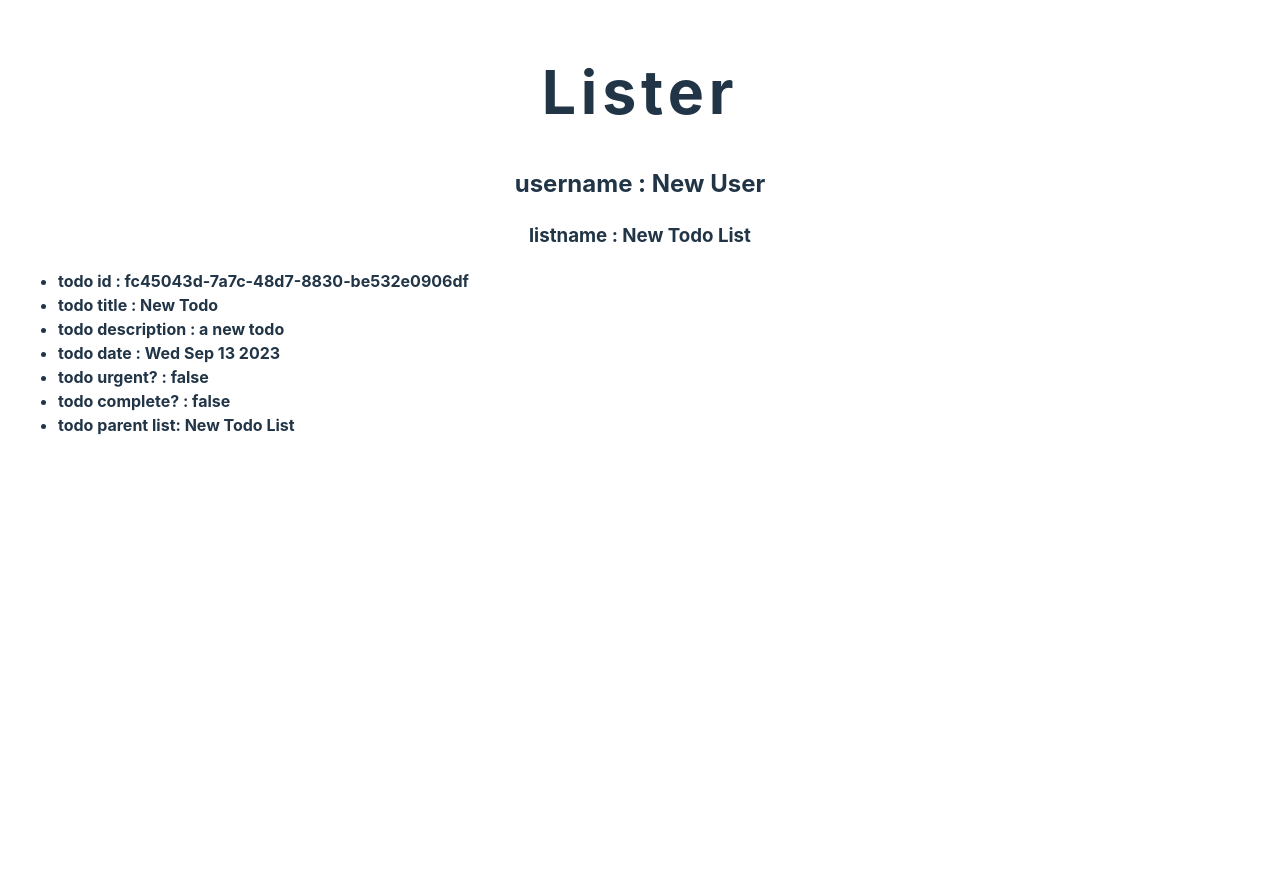
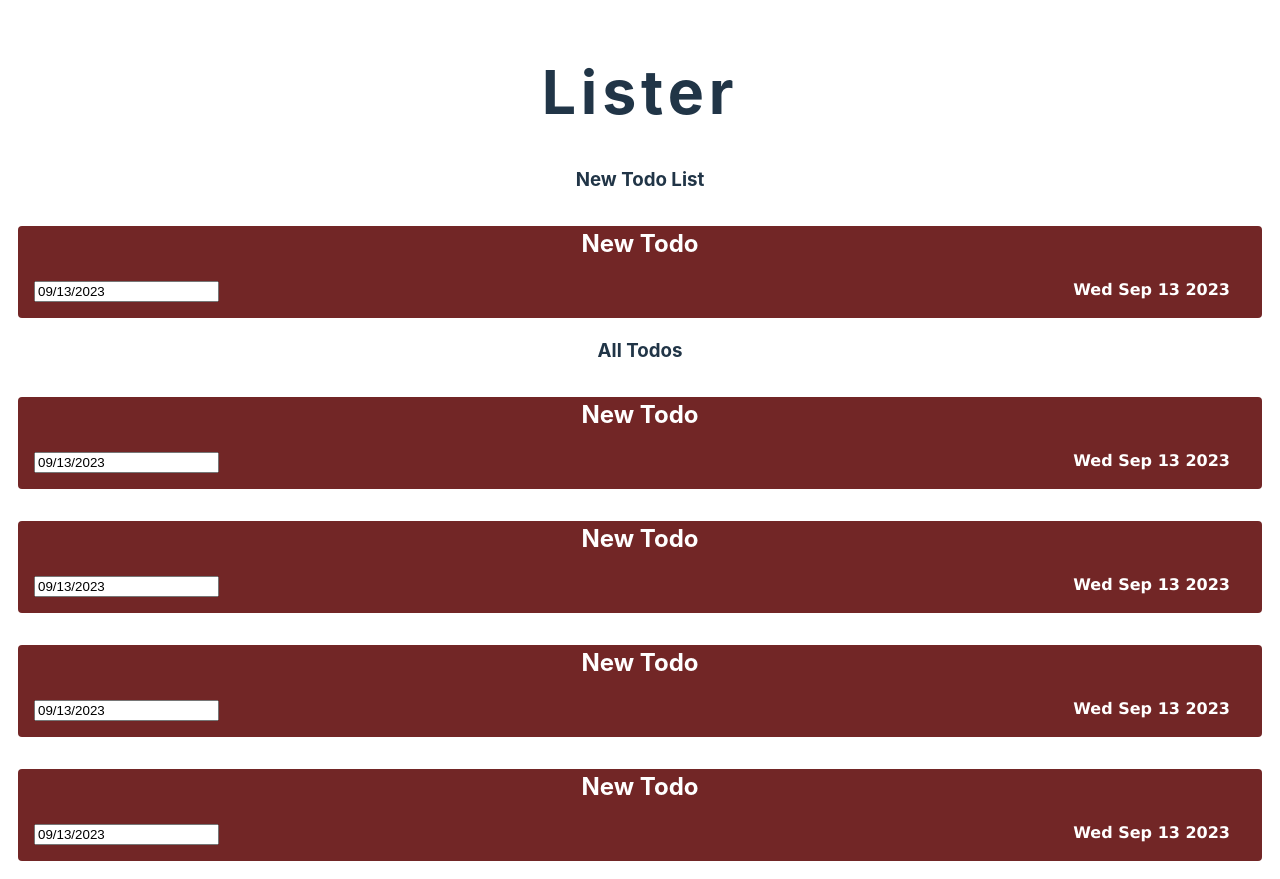
Before and after one commit to jeff-ramos-dev/react-todo-list, a React (Vite) app: page / in a window 1280 px wide. Before the commit the page ends 804 px from the top, so only its background shows below. Built offline with nearby package versions, Linux system fonts and the light colour scheme.

Commit message:
Add components folder, create Todo and AllUserTodos components

```diff
--- a/src/App.tsx
+++ b/src/App.tsx
@@ -1,33 +1,30 @@
 import './App.css'
+import TodoCard from './components/Todo'
+import AllUserTodos from './components/AllUserTodos'
 import { User } from './classes'
 
 function App() {
   const user = new User();
-  const myList = user.listOfLists.get('My List');
-  if (!myList) return;
-  const myTodo = myList?.createTodo();
+  const defaultList = user.listOfLists.get('My List');
+  if (!defaultList) return;
+  const myTodo = defaultList?.createTodo();
   if (!myTodo) return;
   myTodo.description = "a new todo";
 
-  function formatDate(date: Date): string{
-    return date.toString().split(' ').slice(0, 4).join(' ');
-  }
-
+  defaultList.createTodo();
+  defaultList.createTodo();
+  defaultList.createTodo();
 
   return (
     <>
       <h1>Lister</h1>
-      <h2>username : {user.name}</h2>
-      <h3>listname : {myList.title}</h3>
-      <ul>
-        <li>todo id : {myTodo.id}</li>
-        <li>todo title : {myTodo.title}</li>
-        <li>todo description : {myTodo.description}</li>
-        <li>todo date : {formatDate(myTodo.dueDate)}</li>
-        <li>todo urgent? : {myTodo.urgent.toString()}</li>
-        <li>todo complete? : {myTodo.complete.toString()}</li>
-        <li>todo parent list: {myTodo.parentList?.title.toString()}</li>
-      </ul>
+      <h3>{defaultList.title}</h3>
+      <TodoCard
+        todo={myTodo}
+      />
+      <AllUserTodos
+        list={defaultList}
+      />
     </>
   )
 }
--- /dev/null
+++ b/src/components/AllUserTodos.tsx
@@ -0,0 +1,27 @@
+import TodoCard from './Todo'
+import { TodoList } from '../classes'
+
+interface TodoListProps {
+    list: TodoList
+}
+
+export default function AllUserTodos({ list }: TodoListProps) {
+    const iterator = list.todos.values();
+    const todos= []
+    for (let i = 0; i < list.todos.size; i++) {
+        todos.push(iterator.next().value)
+    }
+    const cards = todos.map(todo => {
+        return (
+            <TodoCard
+                todo={todo}
+            />
+        )
+    })
+    return (
+        <>
+            <h3 className="pageTitle">All Todos</h3>
+            {cards}
+        </>
+    )
+}
--- /dev/null
+++ b/src/components/Todo.tsx
@@ -0,0 +1,31 @@
+import DatePicker from 'react-datepicker'
+import 'react-datepicker/dist/react-datepicker.css'
+import { Todo } from '../classes'
+import { useState } from 'react'
+import { formatDate } from '../utils'
+interface TodoCardProps {
+    todo: Todo;
+}
+
+export default function TodoCard({ todo }: TodoCardProps) {
+    const [currDate, setCurrDate] = useState(todo.dueDate)
+
+    return (
+        <div
+            className={`todoContainer ${todo.urgent ? 'urgent' : null} ${todo.complete ? 'complete' : null}`}
+            key={todo.id}
+        >
+            <p className="todoTitle">{todo.title}</p>
+            <div className="todoDetailsContainer">
+                <DatePicker
+                    selected={currDate}
+                    onChange={(date: Date) => {
+                        todo.updateDueDate(date)
+                        setCurrDate(date);
+                    }}
+                />
+                <p className="todoDetail">{formatDate(todo.dueDate)}</p>
+            </div>
+        </div>
+    )
+}
```
Also changed, not shown: src/components/ThisMonthTodos.tsx (added), src/components/ThisWeekTodos.tsx (added), src/components/TodayTodos.tsx (added).
